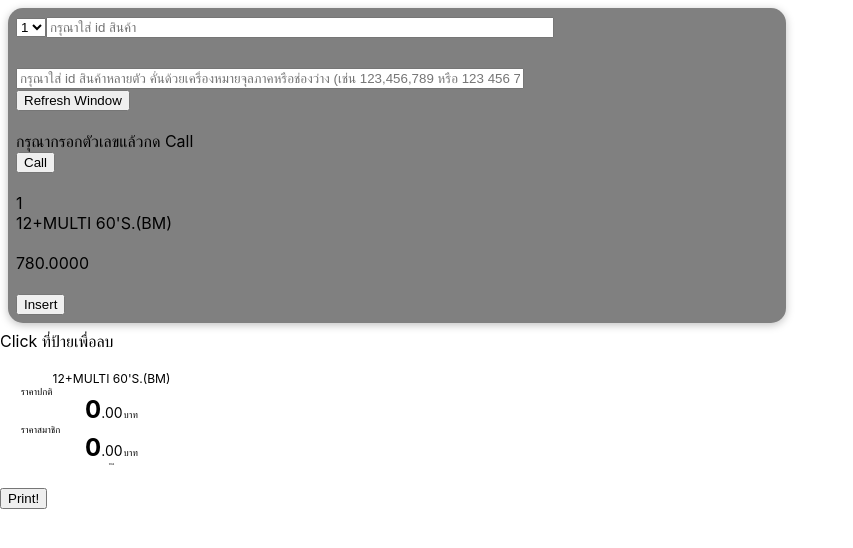
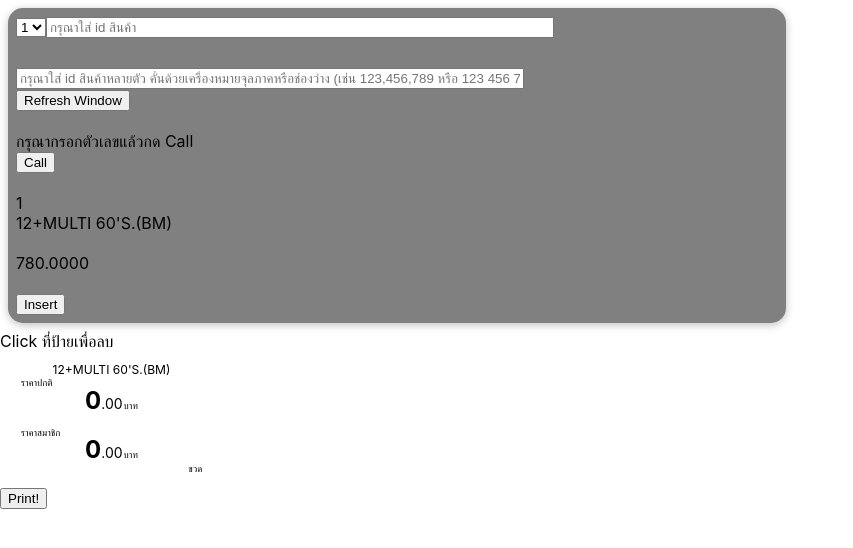
Before and after one commit to Pom-Veerawat/foru-barcode-print-batch, a React (Create React App) app: page / in a window 1280 px wide. Both pictures are taken after a click on the button "Insert". Shown: the top 548 px of the page, without its empty margins (0-853 px from the left). Built offline with nearby package versions, Linux system fonts and the light colour scheme.

Commit message:
Update BarcodeData.module.css

```diff
--- a/src/components/BarcodeData.module.css
+++ b/src/components/BarcodeData.module.css
@@ -48,7 +48,7 @@
 }
 
 .secondPriceSection {
-  margin-top: 1mm; /* Reduced significantly to bring prices close together */
+  margin-top: 4mm;
 }
 
 .priceRow {
@@ -89,8 +89,10 @@
 }
 
 .unit {
-  font-size: 0.1cm;
+  font-size: 0.25cm;
   margin-top: 1px;
+  width: 100%;
+  text-align: right;
 }
 
 /* Legacy or unused classes kept for safety if referenced dynamically or by other components sharing this file */
```
